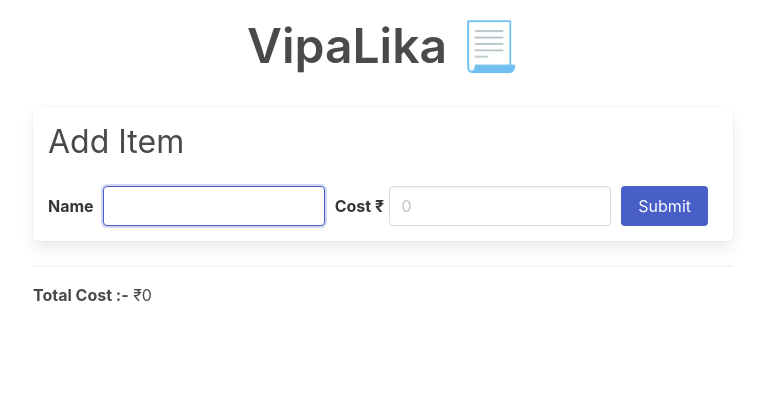
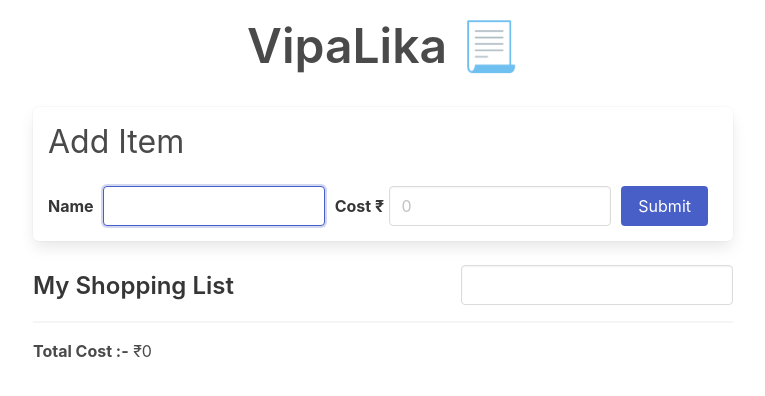
Before and after one commit to yunusparvezkhan/vipalika, a React (Create React App) app: page / in a window 1280 px wide. Shown: the top 396 px of the page, without its empty margins (257-1022 px from the left). Built offline with nearby package versions, Linux system fonts and the light colour scheme.

Commit message:
feat: add Search Bar
this commit creates the Search Bar and a heading, also creates
logics to update the searchTerm state. This input is a controlled
input.

```diff
--- a/src/App.js
+++ b/src/App.js
@@ -12,7 +12,7 @@ function App() {
           VipaLika 📃
         </h1>
         <ItemForm />
-        {/* <ItemSearch /> */}
+        <ItemSearch />
         <ItemList />
         {/* <ItemValue /> */}
       </div>
--- a/src/components/ItemSearch.js
+++ b/src/components/ItemSearch.js
@@ -1,8 +1,27 @@
-import React from 'react'
+import React from 'react';
+import { useSelector, useDispatch } from 'react-redux';
+import { changeSearchTerm } from '../store';
 
 const ItemSearch = () => {
+
+    const dispatch = useDispatch();
+
+    const handleSearchTermChange = (event) => {
+        dispatch(changeSearchTerm(event.target.value));
+    };
+
+    const searchTerm = useSelector((state) => {
+        return state.search.searchTerm;
+    });
+
     return (
-        <div>Search component</div>
+        <div className='list-header'>
+            <h3 className='title is-4'>My Shopping List</h3>
+            <div className='search field is-horizontal'>
+                <label className='label'></label>
+                <input className='input' value={searchTerm} onChange={handleSearchTermChange} />
+            </div>
+        </div>
     )
 }
 
```
